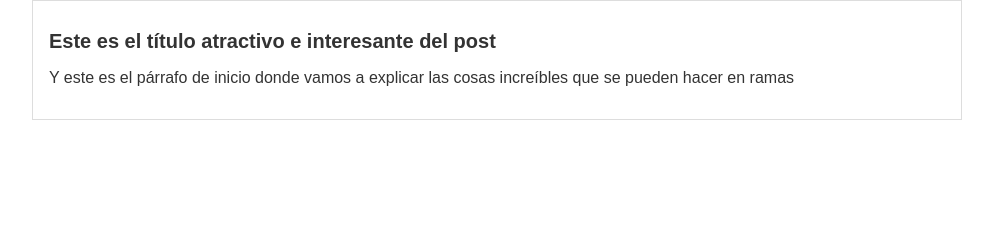
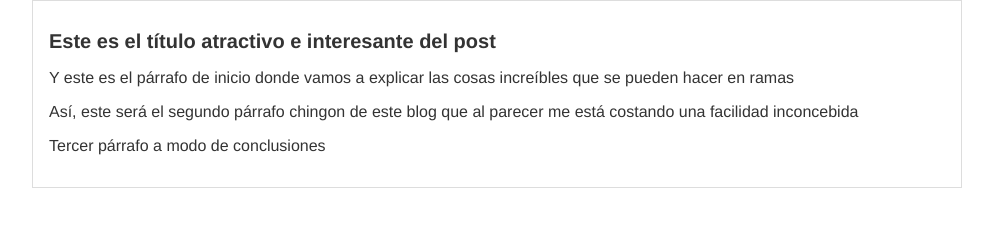
Before and after one commit to Cemodan/hyperblog, a plain HTML site: page blogpost.html in a window 1280 px wide. Shown: the whole page, without its empty margins (143-1136 px from the left). Drawn offline with Linux system fonts and the light colour scheme.

Commit message:
Agregué nuevos párrafos al archivo master

```diff
--- a/blogpost.html
+++ b/blogpost.html
@@ -10,6 +10,8 @@
         <div id="post">
           <h1>Este es el título atractivo e interesante del post</h1>
           <p>Y este es el párrafo de inicio donde vamos a explicar las cosas increíbles que se pueden hacer en ramas</p>
+          <p>Así, este será el segundo párrafo chingon de este blog que al parecer me está costando una facilidad inconcebida</p>
+          <p>Tercer párrafo a modo de conclusiones</p>
     </div>
   </body>
 </html>
--- a/css/estilos.css
+++ b/css/estilos.css
@@ -2,7 +2,7 @@ body
 {
   color: #333;
   text-align: center;
-  font-family: "arial";
+  font-family: "helvetica";
   margin: 0;
   padding: 0;
 }
```
